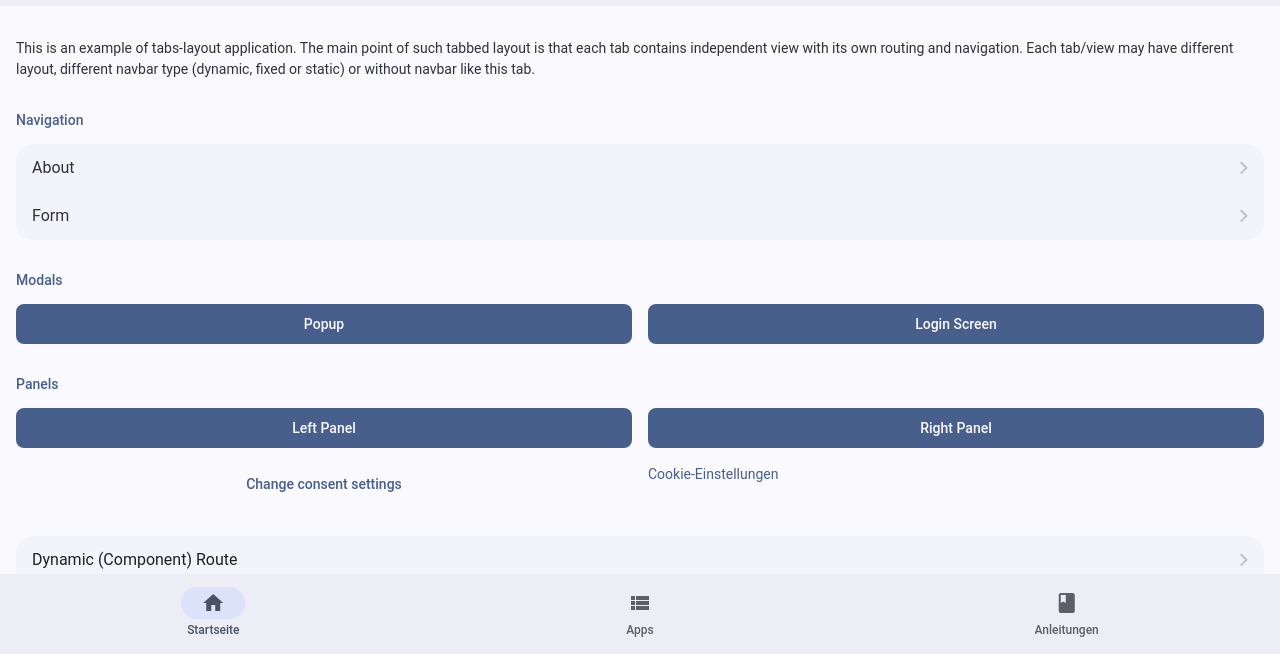
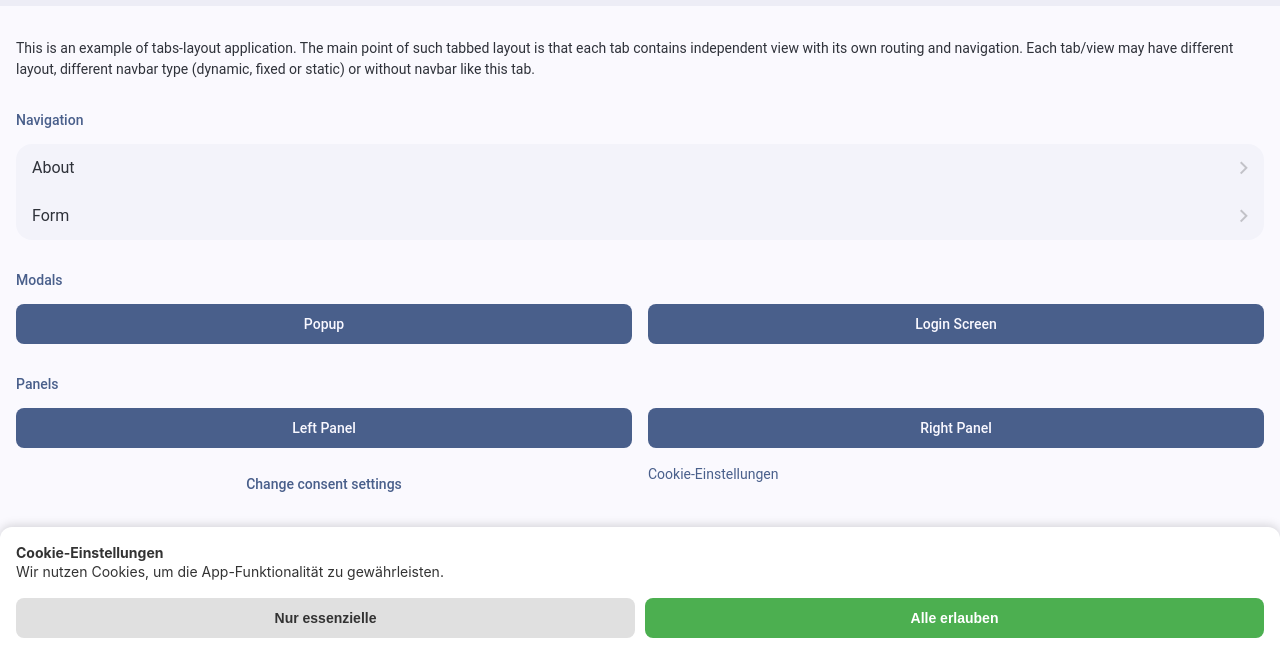
Before and after one commit to die-techniker/vstore3, a plain HTML site: page beta/index.html in a window 1280 px wide. Shown: the part 146-800 px from the top of the page. Drawn offline with nearby package versions, Linux system fonts and the light colour scheme.

Commit message:
update on Linux-Viktor from viktor-chiarcos with git-send

```diff
--- a/beta/index.html
+++ b/beta/index.html
@@ -19,79 +19,114 @@
 
   <!-- CSS Stylesheets -->
   <link rel="stylesheet" crossorigin href="./assets/index-CMh6gLwM.css">
+
+  <!-- Kleiner CSS-Style, damit das Banner exakt wie ein Framework7-Sheet aussieht, aber autark bleibt -->
+  <style>
+    .custom-cookie-banner {
+      position: fixed;
+      bottom: 0;
+      left: 0;
+      width: 100%;
+      background: #ffffff;
+      box-shadow: 0px -2px 10px rgba(0, 0, 0, 0.15);
+      z-index: 99999 !important;
+      padding: 16px;
+      box-sizing: border-box;
+      font-family: -apple-system, SF Pro Text, SF UI Text, Helvetica Neue, Helvetica, Arial, sans-serif;
+      border-radius: 12px 12px 0 0;
+    }
+    .custom-cookie-banner p {
+      color: #333;
+      font-size: 14px;
+      margin: 0 0 16px 0;
+      line-height: 1.4;
+    }
+    .custom-cookie-banner .banner-buttons {
+      display: flex;
+      gap: 10px;
+    }
+    .custom-cookie-banner button {
+      flex: 1;
+      border: none;
+      padding: 12px;
+      border-radius: 8px;
+      font-size: 14px;
+      font-weight: 600;
+      cursor: pointer;
+      transition: background 0.2s;
+    }
+    .custom-cookie-banner .btn-reject {
+      background: #e0e0e0;
+      color: #333;
+    }
+    .custom-cookie-banner .btn-accept {
+      background: #4caf50;
+      color: #fff;
+    }
+    /* Schutz vor Überlagerung auf Smartphones mit Home-Bar (iOS) */
+    @supports (padding-bottom: env(safe-area-inset-bottom)) {
+      .custom-cookie-banner {
+        padding-bottom: calc(16px + env(safe-area-inset-bottom));
+      }
+    }
+  </style>
 </head>
 <body>
 
-  <!-- Das Haupt-App-Element für Framework7 -->
-  <div id="app">
+  <!-- Das Haupt-App-Element für Framework7 (Bleibt unberührt) -->
+  <div id="app"></div>
 
-    <!-- Framework7 Sheet-Modal (Das Banner liegt sicher im #app-Container) -->
-    <div class="sheet-modal sheet-modal-bottom cookie-consent-sheet modal-in" style="height: auto;">
-      <div class="sheet-modal-inner">
-        <div class="page-content">
-          <div class="block">
-            <p style="margin-top: 0;"><b>Cookie-Einstellungen</b></p>
-            <p>Wir nutzen Cookies, um die App-Funktionalität zu gewährleisten.</p>
-            <div class="row">
-              <button id="reject-cookies" class="col button button-fill button-neutral sheet-close">Nur essenzielle</button>
-              <button id="accept-cookies" class="col button button-fill color-green sheet-close">Alle erlauben</button>
+  <!-- COOKIE BANNER: Liegt AUSSERHALB von #app, damit F7 es nicht automatisch ausblenden kann -->
+  <div id="custom-cookie-banner" class="custom-cookie-banner" style="display: none;">
+    <p><b>Cookie-Einstellungen</b><br>Wir nutzen Cookies, um die App-Funktionalität zu gewährleisten.</p>
+    <div class="banner-buttons">
+      <button id="reject-cookies" class="btn-reject">Nur essenzielle</button>
+      <button id="accept-cookies" class="btn-accept">Alle erlauben</button>
     </div>
   </div>
-        </div>
-      </div>
-    </div>
-
-  </div> <!-- /#app -->
 
   <!-- 1. Zuerst die js-cookie Bibliothek korrekt laden -->
   <script src="https://cdn.jsdelivr.net/npm/js-cookie@3.0.8/dist/js.cookie.min.js"></script>
 
-  <!-- 2. Robuster Observer (Wartet, bis F7 das HTML generiert hat) -->
+  <!-- 2. Unabhängige Steuerung (Wartet, bis das DOM bereit ist) -->
   <script>
     (function() {
-      // Funktion, die das Banner steuert, sobald es im DOM existiert
-      function initCookieBanner() {
-        // Wir suchen das F7 Sheet anhand seiner Klasse
-        var banner = document.querySelector('.cookie-consent-sheet');
+      function checkConsent() {
+        var banner = document.getElementById('custom-cookie-banner');
         var acceptBtn = document.getElementById('accept-cookies');
         var rejectBtn = document.getElementById('reject-cookies');
 
-        if (!banner || !acceptBtn || !rejectBtn) return false;
+        if (!banner || !acceptBtn || !rejectBtn || !window.Cookies) return;
 
-        if (window.Cookies) {
         var consentStatus = window.Cookies.get('cookie-consent');
 
-          // Wenn bereits ein Cookie da ist, löschen/verstecken wir das Banner sofort
-          if (consentStatus) {
-            banner.remove();
-          } else {
-            // Wenn kein Cookie da ist, stellen wir sicher, dass es sichtbar bleibt
-            banner.style.setProperty('display', 'block', 'important');
+        // Wenn kein Cookie da ist, Banner DAUERHAFT anzeigen
+        if (!consentStatus) {
+          banner.style.display = 'block';
         }
 
         // Klick-Event: Alle erlauben
         acceptBtn.addEventListener('click', function () {
           window.Cookies.set('cookie-consent', 'all', { expires: 365, secure: true, sameSite: 'strict' });
-            banner.remove();
+          banner.style.display = 'none';
+          console.log('Alle Cookies akzeptiert.');
         });
 
         // Klick-Event: Nur essenzielle
         rejectBtn.addEventListener('click', function () {
           window.Cookies.set('cookie-consent', 'essential', { expires: 365, secure: true, sameSite: 'strict' });
-            banner.remove();
+          banner.style.display = 'none';
+          console.log('Nur essenzielle Cookies.');
         });
       }
-        return true;
-      }
 
-      // Ein Observer überwacht die Seite und schaut, wann F7 das HTML einfügt
+      // Falls die Seite extrem schnell lädt, nutzen wir einen Observer als Sicherheitsnetz
       var observer = new MutationObserver(function(mutations, obs) {
-        if (initCookieBanner()) {
-          obs.disconnect(); // Stoppen, sobald das Banner erfolgreich eingerichtet wurde
+        if (document.getElementById('custom-cookie-banner')) {
+          checkConsent();
+          obs.disconnect();
         }
       });
-
-      // Überwachung starten
       observer.observe(document.body, { childList: true, subtree: true });
     })();
   </script>
```
Lines whose indentation alone changed are shown as unchanged.
